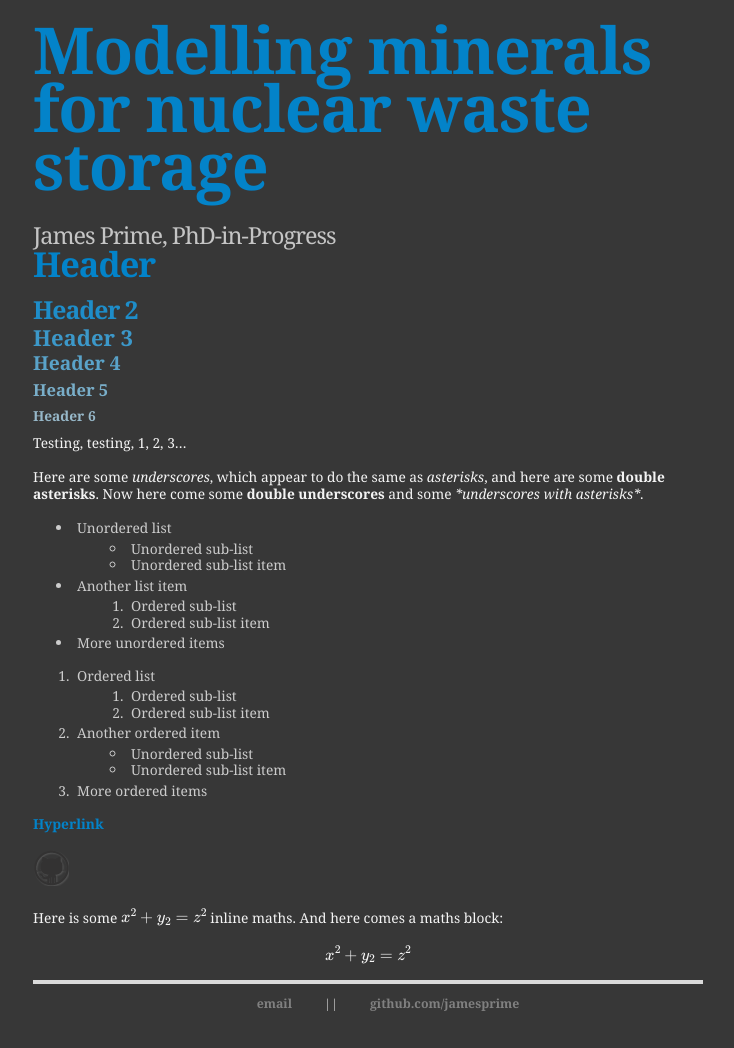
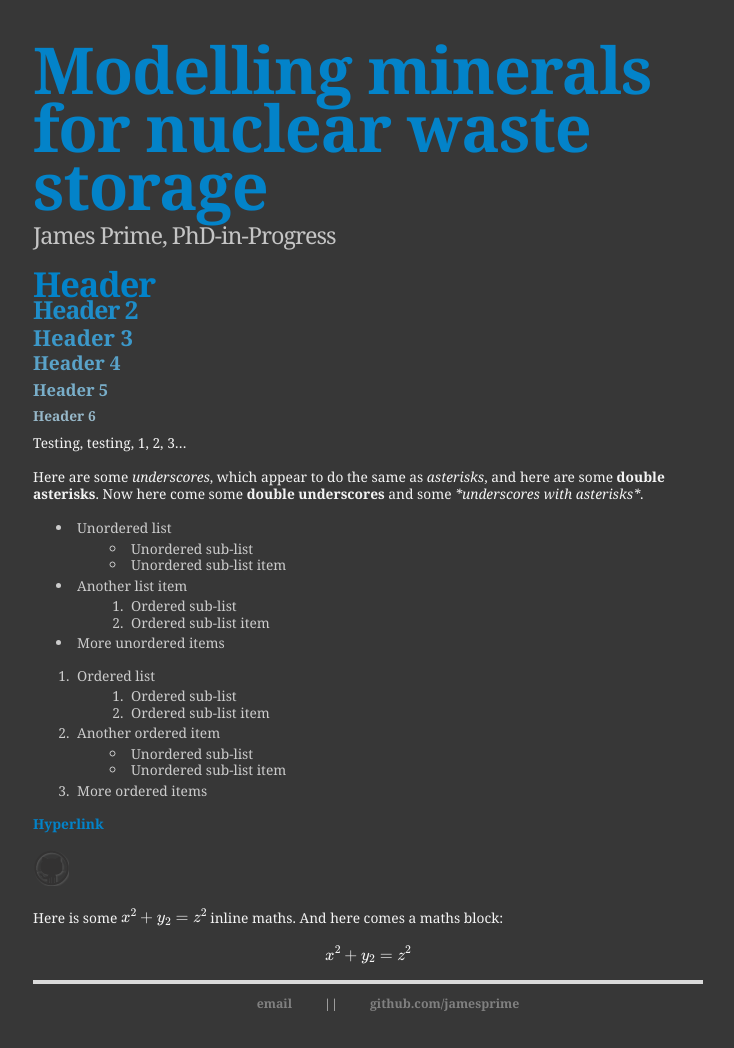
Before and after one commit to jamesprime/jamesprime.github.io, a Jekyll site: the page built from _pages/test/index.md, in a window 1280 px wide. Shown: the whole page, without its empty margins (272-1006 px from the left). Built offline with Jekyll 4.4.1, drawn with Linux system fonts in a browser that asks for light colours; nearby versions of some CDN libraries; formulas are drawn with MathJax 3.

Commit message:
Updated _sass/uberduper.scss
Changed h1 padding from 10px 0 0 0 to 30px 0 0 0, and changed h1 margin from 0 0 30px 0 to 0 0 10px 0, as a test

```diff
--- a/_sass/uberduper.scss
+++ b/_sass/uberduper.scss
@@ -15,8 +15,8 @@ h1 {
     color: #0383c9;
     font-size: 2.5em; // Originally 4.7em; default is 2em
     letter-spacing: -1px;
-    margin: 0 0 30px 0;
-    padding: 10px 0 0 0;
+    margin: 0 0 10px 0;
+    padding: 30px 0 0 0;
 
     a {
         color: #0383c9;
```
